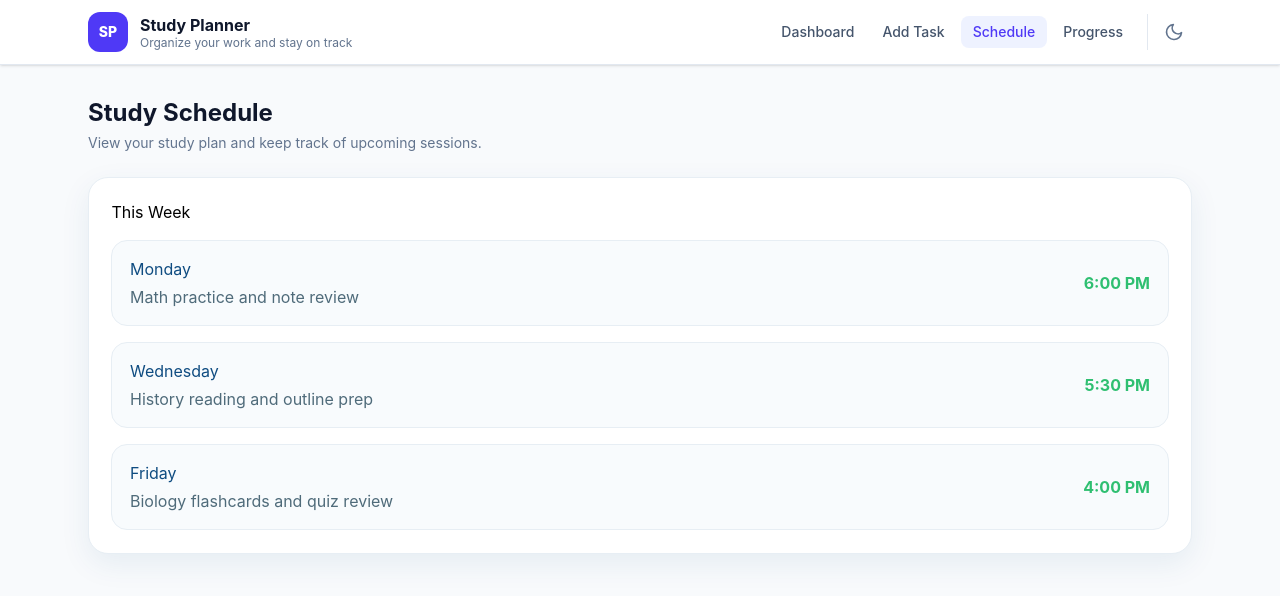
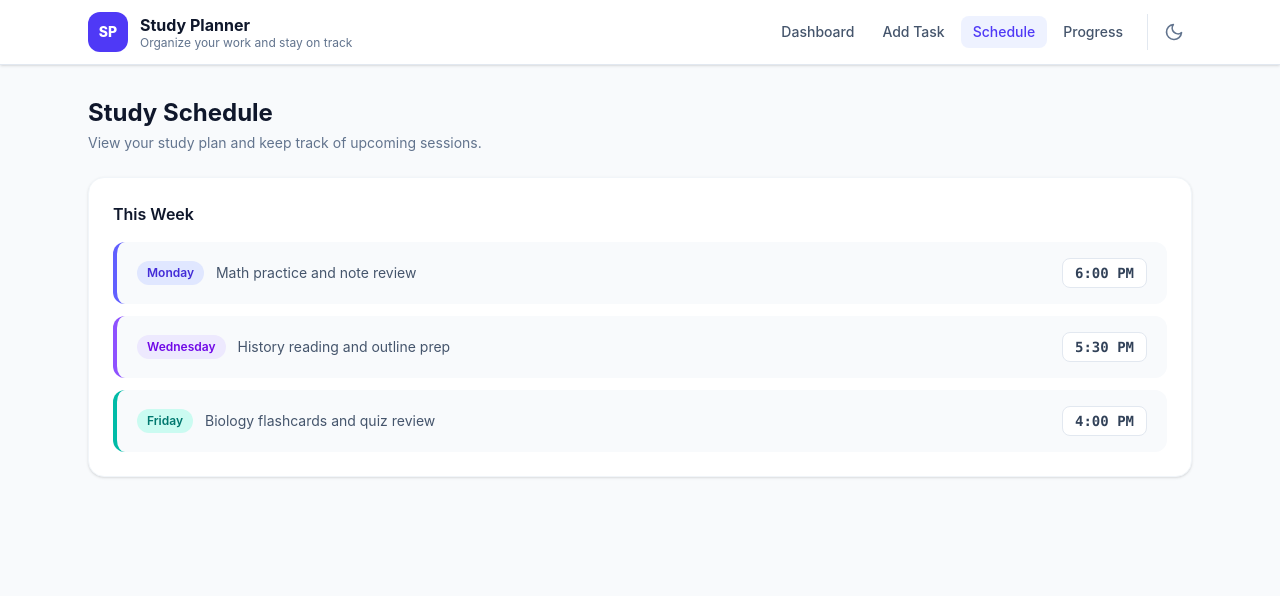
Before and after one commit to RayanRodrigues/JavaScript-Project, a React (Vite) app in the folder web/: page /schedule in a window 1280 px wide. Shown: the top 596 px of the page. Built offline with nearby package versions, Linux system fonts and the light colour scheme.

Commit message:
feat: implement SchedulePage component with dynamic schedule items and remove unused CSS

```diff
--- a/web/src/features/schedule/SchedulePage.tsx
+++ b/web/src/features/schedule/SchedulePage.tsx
@@ -1,41 +1,70 @@
 import PageHeader from '../../components/PageHeader'
-import '../../styles/page.css'
-import './schedule.css'
+
+interface ScheduleItem {
+  day: string
+  description: string
+  time: string
+  accentClass: string
+  badgeClass: string
+}
+
+const SCHEDULE_ITEMS: ScheduleItem[] = [
+  {
+    day: 'Monday',
+    description: 'Math practice and note review',
+    time: '6:00 PM',
+    accentClass: 'border-indigo-500',
+    badgeClass: 'bg-indigo-100 dark:bg-indigo-900 text-indigo-700 dark:text-indigo-300',
+  },
+  {
+    day: 'Wednesday',
+    description: 'History reading and outline prep',
+    time: '5:30 PM',
+    accentClass: 'border-violet-500',
+    badgeClass: 'bg-violet-100 dark:bg-violet-900 text-violet-700 dark:text-violet-300',
+  },
+  {
+    day: 'Friday',
+    description: 'Biology flashcards and quiz review',
+    time: '4:00 PM',
+    accentClass: 'border-teal-500',
+    badgeClass: 'bg-teal-100 dark:bg-teal-900 text-teal-700 dark:text-teal-300',
+  },
+]
 
 function SchedulePage() {
   return (
-    <section className="page">
+    <section>
       <PageHeader
         title="Study Schedule"
         subtitle="View your study plan and keep track of upcoming sessions."
       />
 
-      <div className="card">
-        <h3>This Week</h3>
-        <div className="schedule-list">
-          <div className="schedule-item">
-            <div>
-              <h4>Monday</h4>
-              <p>Math practice and note review</p>
+      <div className="bg-white dark:bg-slate-900 rounded-2xl shadow-sm border border-slate-100 dark:border-slate-800 p-6">
+        <h3 className="text-base font-semibold text-slate-900 dark:text-slate-50 mt-0 mb-4">
+          This Week
+        </h3>
+
+        <div className="flex flex-col gap-3">
+          {SCHEDULE_ITEMS.map(({ day, description, time, accentClass, badgeClass }) => (
+            <div
+              key={day}
+              className={`flex items-center justify-between gap-4 bg-slate-50 dark:bg-slate-800/50 rounded-xl px-5 py-4 border-l-4 ${accentClass}`}
+            >
+              <div className="flex items-center gap-3 min-w-0">
+                <span className={`shrink-0 text-xs font-semibold px-2.5 py-1 rounded-full ${badgeClass}`}>
+                  {day}
+                </span>
+                <span className="text-sm text-slate-600 dark:text-slate-300 truncate">
+                  {description}
+                </span>
+              </div>
+
+              <span className="shrink-0 text-sm font-semibold font-mono text-slate-700 dark:text-slate-200 bg-white dark:bg-slate-700 border border-slate-200 dark:border-slate-600 px-3 py-1 rounded-lg">
+                {time}
+              </span>
             </div>
-            <span>6:00 PM</span>
-          </div>
-
-          <div className="schedule-item">
-            <div>
-              <h4>Wednesday</h4>
-              <p>History reading and outline prep</p>
-            </div>
-            <span>5:30 PM</span>
-          </div>
-
-          <div className="schedule-item">
-            <div>
-              <h4>Friday</h4>
-              <p>Biology flashcards and quiz review</p>
-            </div>
-            <span>4:00 PM</span>
-          </div>
+          ))}
         </div>
       </div>
     </section>
--- a/web/src/features/schedule/schedule.css
+++ /dev/null
@@ -1,33 +0,0 @@
-.schedule-list {
-  display: flex;
-  flex-direction: column;
-  gap: 1rem;
-  margin-top: 1rem;
-}
-
-.schedule-item {
-  display: flex;
-  justify-content: space-between;
-  align-items: center;
-  gap: 1rem;
-  padding: 1rem 1.1rem;
-  border-radius: 16px;
-  background: #f8fbfd;
-  border: 1px solid #e7eef4;
-}
-
-.schedule-item h4 {
-  margin: 0 0 0.25rem;
-  color: #0f4c81;
-}
-
-.schedule-item p {
-  margin: 0;
-  color: #4f6b7a;
-}
-
-.schedule-item span {
-  font-weight: 700;
-  color: #2fbf71;
-  white-space: nowrap;
-}
```
Also changed, not shown: 1 other file (tests, documents, lock files or other folders).
